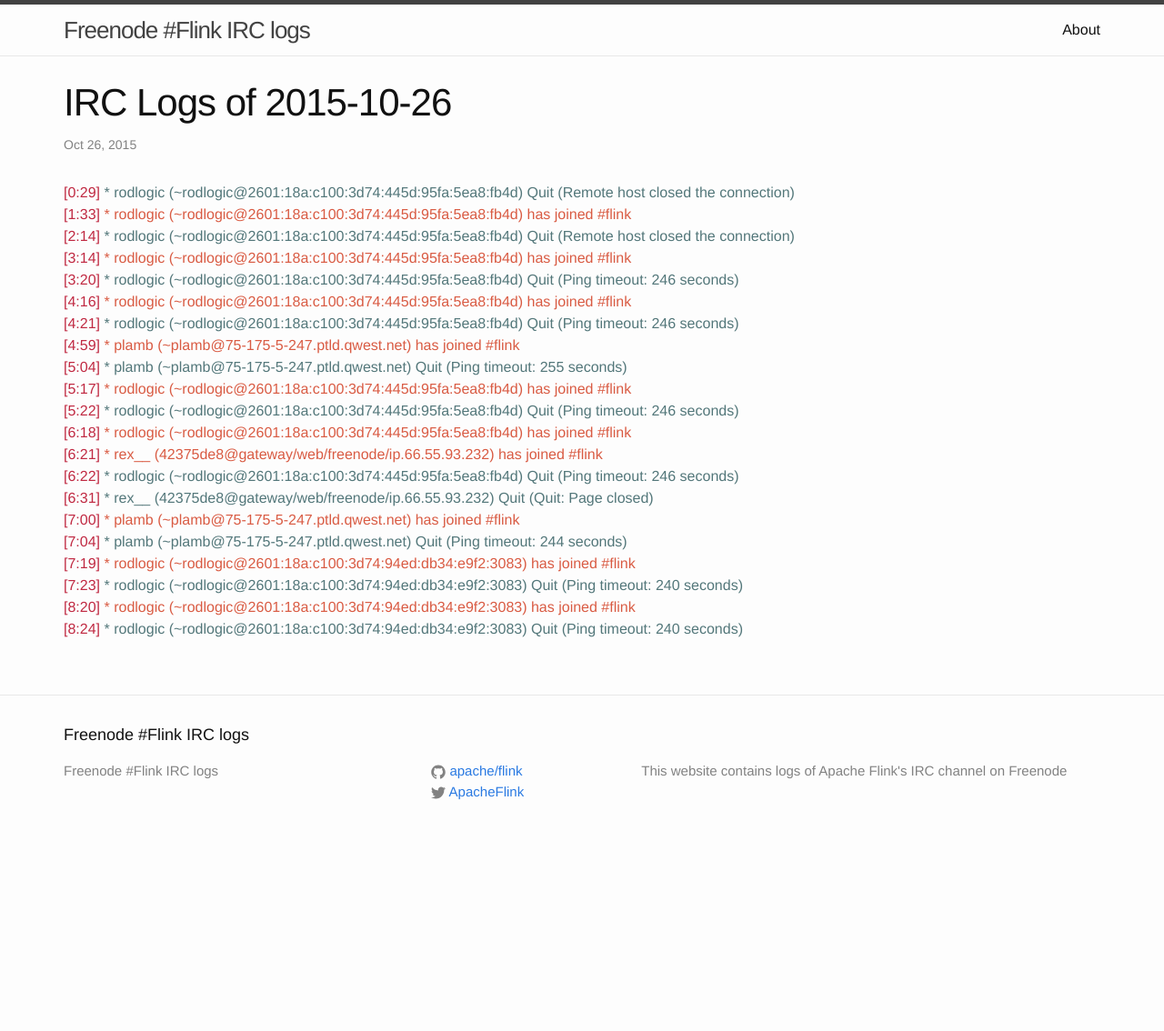
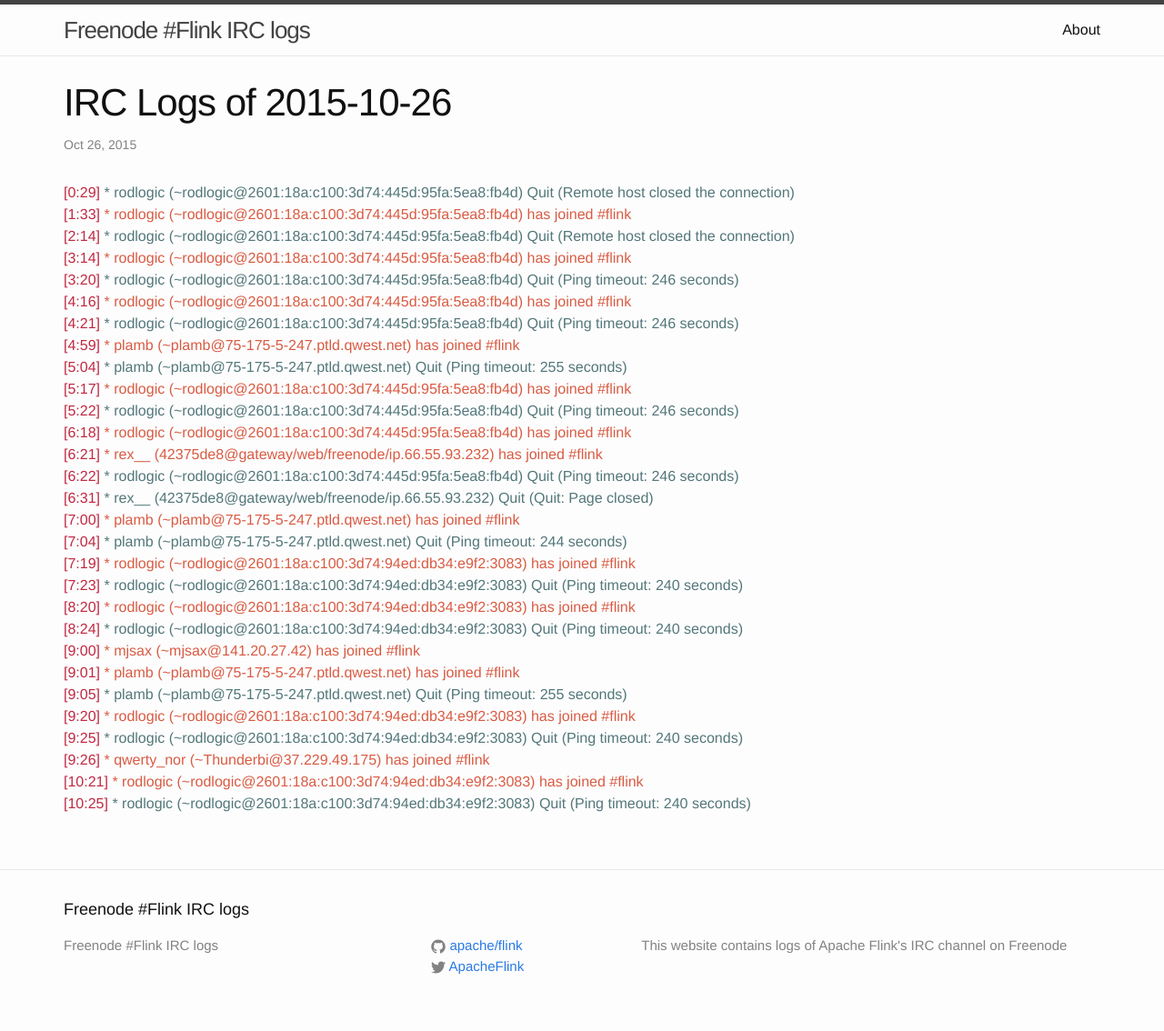
Before and after one commit to flink-irc-logs/flink-irc-logs.github.io, a Jekyll site: the page built from _posts/2015-10-26-logs.markdown, in a window 1280 px wide. Shown: the whole page at 91% size. Built offline with Jekyll 4.4.1, drawn with Linux system fonts in a browser that asks for light colours; before the commit the page ends 942 px from its top, so only the background shows below that.

Commit message:
Update of the logs on Mon Oct 26 10:29:17 CET 2015

```diff
--- a/_posts/2015-10-26-logs.markdown
+++ b/_posts/2015-10-26-logs.markdown
@@ -25,3 +25,11 @@
 <span class="irc-date">[7:23]</span> <span class="irc-navy">* rodlogic (~rodlogic@2601:18a:c100:3d74:94ed:db34:e9f2:3083) Quit (Ping timeout: 240 seconds)</span><br />
 <span class="irc-date">[8:20]</span> <span class="irc-green">* rodlogic (~rodlogic@2601:18a:c100:3d74:94ed:db34:e9f2:3083) has joined #flink</span><br />
 <span class="irc-date">[8:24]</span> <span class="irc-navy">* rodlogic (~rodlogic@2601:18a:c100:3d74:94ed:db34:e9f2:3083) Quit (Ping timeout: 240 seconds)</span><br />
+<span class="irc-date">[9:00]</span> <span class="irc-green">* mjsax (~mjsax@141.20.27.42) has joined #flink</span><br />
+<span class="irc-date">[9:01]</span> <span class="irc-green">* plamb (~plamb@75-175-5-247.ptld.qwest.net) has joined #flink</span><br />
+<span class="irc-date">[9:05]</span> <span class="irc-navy">* plamb (~plamb@75-175-5-247.ptld.qwest.net) Quit (Ping timeout: 255 seconds)</span><br />
+<span class="irc-date">[9:20]</span> <span class="irc-green">* rodlogic (~rodlogic@2601:18a:c100:3d74:94ed:db34:e9f2:3083) has joined #flink</span><br />
+<span class="irc-date">[9:25]</span> <span class="irc-navy">* rodlogic (~rodlogic@2601:18a:c100:3d74:94ed:db34:e9f2:3083) Quit (Ping timeout: 240 seconds)</span><br />
+<span class="irc-date">[9:26]</span> <span class="irc-green">* qwerty_nor (~Thunderbi@37.229.49.175) has joined #flink</span><br />
+<span class="irc-date">[10:21]</span> <span class="irc-green">* rodlogic (~rodlogic@2601:18a:c100:3d74:94ed:db34:e9f2:3083) has joined #flink</span><br />
+<span class="irc-date">[10:25]</span> <span class="irc-navy">* rodlogic (~rodlogic@2601:18a:c100:3d74:94ed:db34:e9f2:3083) Quit (Ping timeout: 240 seconds)</span><br />
```
